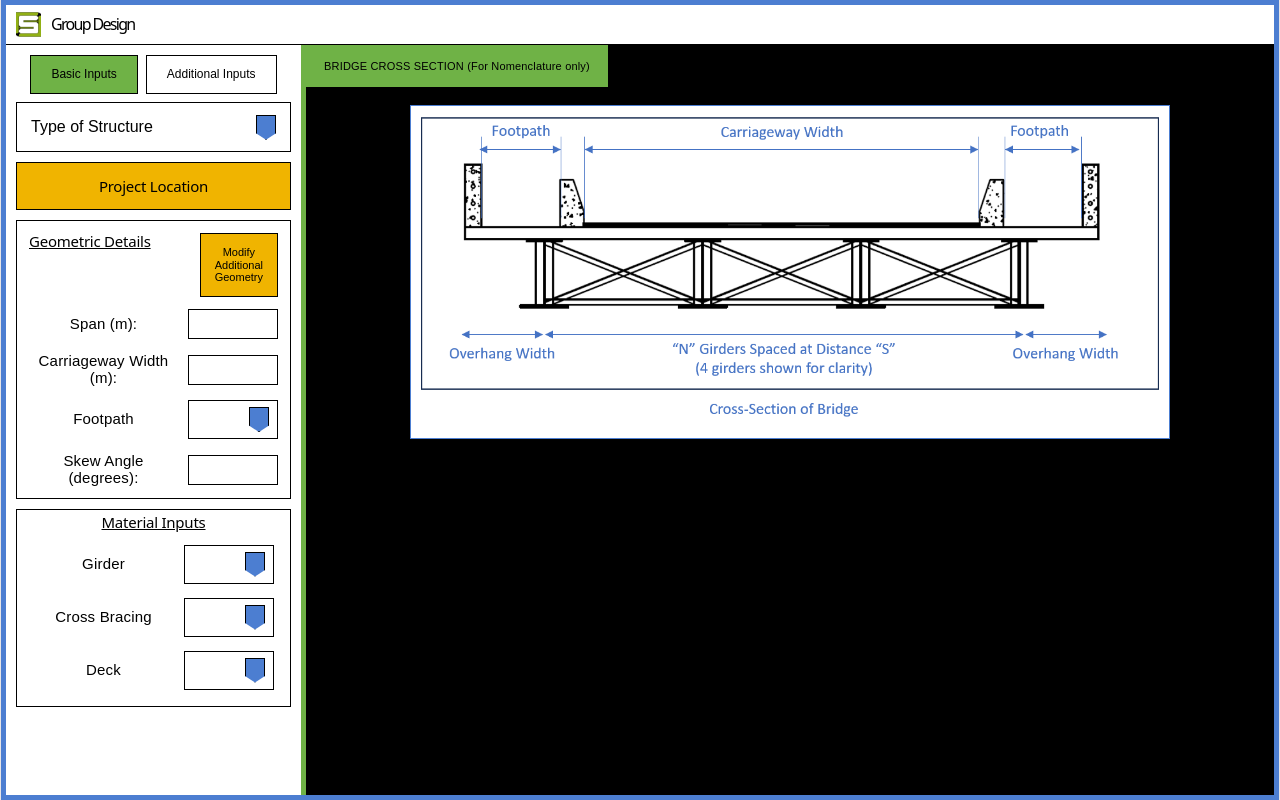
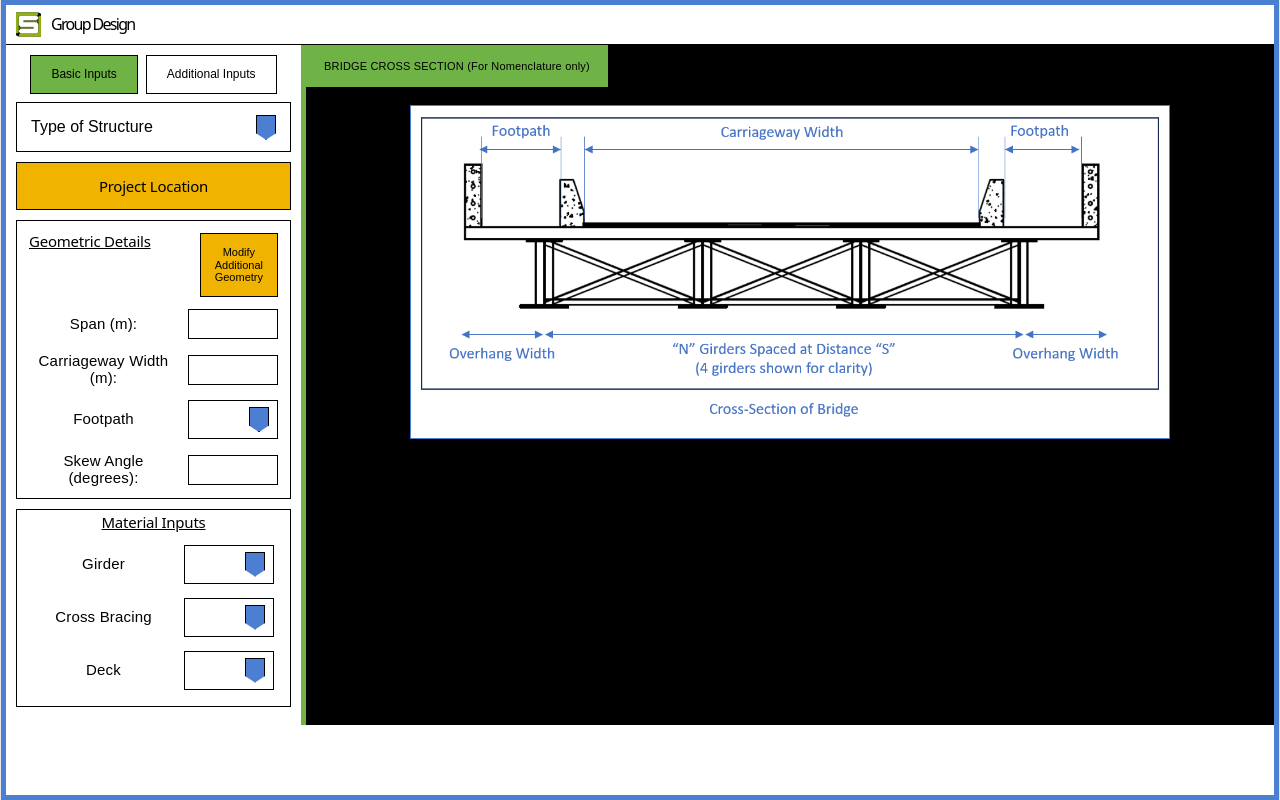
Before and after one commit to gadilkartanishka/group-design, a React app in the folder frontend/: page / in a window 1280 px wide. Built offline with nearby package versions, Linux system fonts and the light colour scheme; the HTML template or start-up script is replaced by a standard one.

Commit message:
Fix dropdown menu positioning in sidebar panels

```diff
--- a/frontend/src/App.css
+++ b/frontend/src/App.css
@@ -9,8 +9,7 @@
 #root {
   margin: 0;
   width: 100%;
-  height: 100%;
-  overflow: hidden;
+  min-height: 100%;
 }
 
 body {
@@ -21,12 +20,12 @@
 
 .app-shell {
   width: 100%;
-  height: 100vh;
+  min-height: 100vh;
 }
 
 .workspace {
   width: 100%;
-  height: 100vh;
+  min-height: 100vh;
   display: flex;
   flex-direction: column;
   border: 5px solid #4c7ed1;
@@ -57,9 +56,8 @@
 }
 
 .workspace-body {
-  flex: 1;
-  min-height: 0;
   display: flex;
+  align-items: stretch;
 }
 
 .sidebar {
@@ -68,7 +66,6 @@
   background: #fff;
   padding: 10px 10px 8px;
   border-right: 5px solid #6fb246;
-  overflow: hidden;
 }
 
 .tabs {
@@ -193,7 +190,6 @@
   background: black;
   display: flex;
   flex-direction: column;
-  overflow: hidden;
 }
 
 .reference-banner {
@@ -221,7 +217,6 @@
   display: flex;
   justify-content: center;
   align-items: flex-start;
-  overflow: hidden;
 }
 
 .reference-image-card {
@@ -391,12 +386,14 @@
 }
 
 .project-dropdown-trigger {
+  width: 100%;
   min-width: 90px;
   border: none;
   background: transparent;
   color: black;
   display: flex;
   align-items: center;
+  justify-content: space-between;
   gap: 8px;
   padding: 0;
   font-size: 14px;
@@ -411,9 +408,9 @@
 
 .project-dropdown-menu {
   position: absolute;
-  top: calc(100% + 2px);
+  top: calc(100% + 4px);
   left: 0;
-  min-width: 140px;
+  min-width: 100%;
   background: #fff;
   border: 1px solid black;
   z-index: 10;
@@ -440,13 +437,14 @@
   background: #6fb246;
 }
 .custom-modal-overlay {
-  position: absolute;
+  position: fixed;
   inset: 0;
   background: rgba(0, 0, 0, 0.45);
   display: flex;
   align-items: center;
   justify-content: center;
   padding: 24px;
+  z-index: 1000;
 }
 
 .custom-modal {
```
